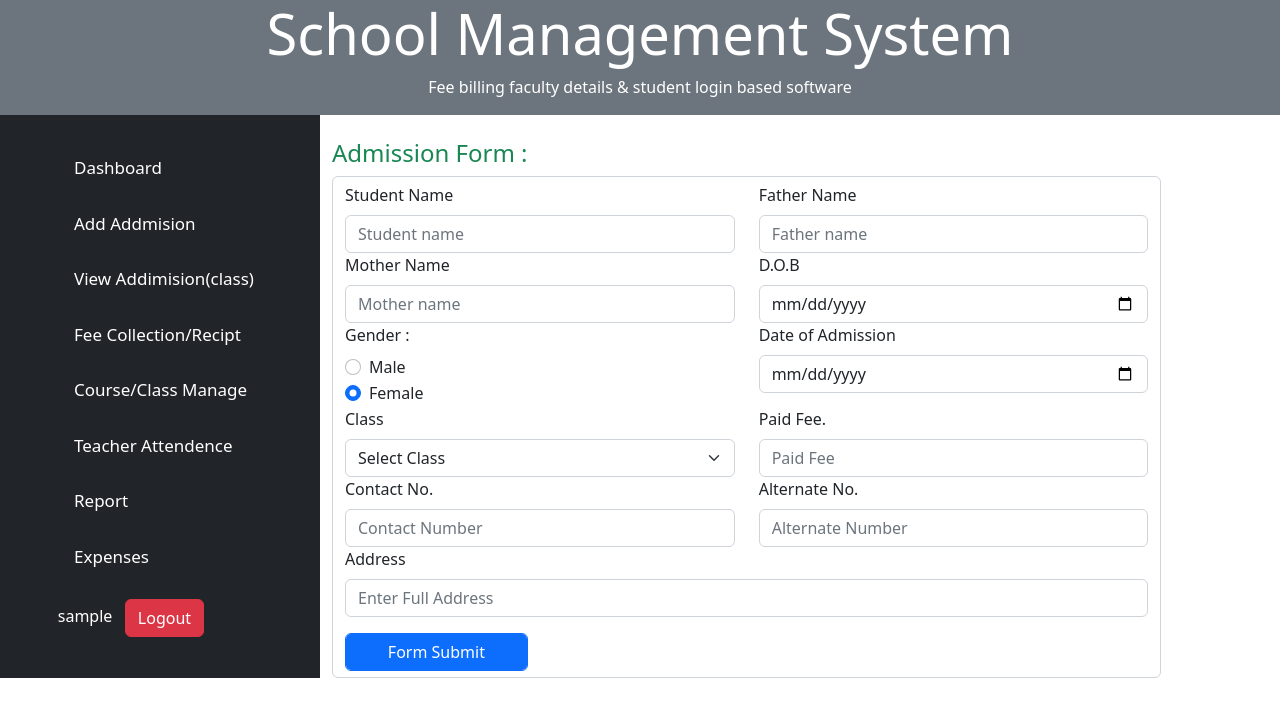
After one commit to Ankitkumarrai/pfixs_php, a PHP site: page /admission.php in a window 1280 px wide. The commit adds this page. Shown: the top 717 px of the page. Run offline with PHP 8.4, Linux system fonts and the light colour scheme; the visitor is signed in with stand-in values (Sample User, id 1).

Commit message:
new update;

```diff
--- a/Log_in.php
+++ b/Log_in.php
@@ -11,7 +11,7 @@ session_start();
     <title>Admin - School management system </title>
     <meta name="viewport" content="width=device-width,intial-scale=1.0" />
     <link href="https://cdn.jsdelivr.net/npm/bootstrap@5.2.0-beta1/dist/css/bootstrap.min.css" rel="stylesheet">
-    <link rel="stylesheet" type="text/css" href="css/style.css">
+     <link rel="stylesheet" type="text/css" href="css/style.css">
     <link rel="stylesheet" href="https://cdnjs.cloudflare.com/ajax/libs/font-awesome/4.7.0/css/font-awesome.min.css">
 </head>
 
@@ -114,3 +114,6 @@ if(isset($_POST['save'])){
 </body>
 
 </html>
+<?php
+mysqli_close($conn);
+?>
--- /dev/null
+++ b/admission.php
@@ -0,0 +1,169 @@
+<?php
+
+session_start();
+if (!isset($_SESSION['User_name'])) {
+    header('location:Log_in.php');
+}
+
+?>
+
+<!DOCTYPE html>
+<html>
+
+<head>
+    <title>Admin - School management system </title>
+    <meta name="viewport" content="width=device-width,intial-scale=1.0" />
+    <link href="https://cdn.jsdelivr.net/npm/bootstrap@5.2.0-beta1/dist/css/bootstrap.min.css" rel="stylesheet">
+    <link rel="stylesheet" type="text/css" href="css/mystyle.css">
+    <link rel="stylesheet" href="https://cdnjs.cloudflare.com/ajax/libs/font-awesome/4.7.0/css/font-awesome.min.css">
+</head>
+
+
+<body>
+    <div class="container-fluid">
+        <div class="row">
+            <div class="col-md-12">
+                <?php include 'header.php' ?>
+            </div>
+
+        </div>
+        <div class="row">
+            <div class="col-md-3 bg-dark text-white">
+                <?php include 'leftbar.php' ?>
+                <div>
+                    &nbsp;&nbsp;&nbsp;&nbsp;&nbsp;&nbsp;&nbsp;&nbsp;&nbsp;&nbsp; <?php echo $_SESSION['User_name']; ?>&nbsp;&nbsp;
+                    <button type="submit" name="save" class="btn btn-danger"><a href="logout.php" class="text-white" style="text-decoration:none;">Logout</a></button>
+                </div>
+            </div>
+            <div class="col-md-8">
+                <div class="row pt-4">
+                    <div class="col-md-12 text-success">
+                        <h4>Admission Form : </h4>
+                    </div>
+                </div>
+                <form action="<?php echo $_SERVER['PHP_SELF']; ?>" name="Admissionform" class="form-control">
+                    <div class="row">
+                        <div class="col-md-6">
+                            <div class="form-group">
+                                <label for="sname" class="form-label">Student Name</label>
+                                <input type="text" name="sname" id="sname" class="form-control" placeholder="Student name" />
+                            </div>
+                        </div>
+                        <div class="col-md-6">
+                            <div class="form-group">
+                                <label for="fname" class="form-label">Father Name</label>
+                                <input type="text" name="fname" id="fname" class="form-control" placeholder="Father name" />
+                            </div>
+                        </div>
+                    </div>
+                    <div class="row">
+                        <div class="col-md-6">
+                            <div class="form-group">
+                                <label for="mname" class="form-label">Mother Name</label>
+                                <input type="text" name="mname" id="mname" class="form-control" placeholder="Mother name" />
+
+                            </div>
+                        </div>
+                        <div class="col-md-6">
+                            <div class="form-group">
+                                <label for="DOB" class="form-label">D.O.B</label>
+                                <input type="date" name="DOB" id="DOB" class="form-control" />
+
+                            </div>
+                        </div>
+                    </div>
+                    <div class="row">
+                        <div class="col-md-6">
+                            <div class="form-group">
+                                <label class="form-label"> Gender :</label>
+
+                                <div class="form-check">
+                                    <input class="form-check-input" type="radio" name="gender" id="male">
+                                    <label class="form-check-label" for="male">
+                                        Male
+                                    </label>
+                                </div>
+                                <div class="form-check">
+                                    <input class="form-check-input" type="radio" name="gender" id="female" checked>
+                                    <label class="form-check-label" for="female">
+                                        Female
+                                    </label>
+                                </div>
+                            </div>
+                        </div>
+                        <div class="col-md-6">
+                            <div class="from-group">
+                                <label for="DOM" class="form-label">Date of Admission</label>
+                                <input type="date" name="DOM" id="DOM" class="form-control" />
+                            </div>
+                        </div>
+
+                    </div>
+                    <div class="row">
+                        <div class="col-md-6">
+                            <div class="form-group">
+                                <label for="classlist" class="form-label">Class </label>
+                                <select id="classlist" class="form-select">
+                                    <option selected>Select Class</option>
+                                    <option>1st</option>
+                                    <option>2nd</option>
+                                    <option>3rd</option>
+                                    <option>4th</option>
+                                    <option>6th</option>
+                                    <option>7th</option>
+                                    <option>8th</option>
+                                    <option>9th</option>
+                                    <option>10th</option>
+                                    <option>11th</option>
+                                    <option>12th</option>
+
+                                </select>
+                            </div>
+                        </div>
+                        <div class="col-md-6">
+                            <div class="form-group">
+                                <label for="paidfee" class="form-label">Paid Fee.</label>
+                                <input type="number" name="paidfee" id="paidfee" class="form-control" placeholder="Paid Fee">
+                            </div>
+                        </div>
+                    </div>
+                    <div class="row">
+                        <div class="col-md-6">
+                            <div class="form-group">
+                                <label for="contact" class="form-label">Contact No.</label>
+                                <input type="text" name="contact" id="contact" placeholder="Contact Number" class="form-control"/>
+                            </div>
+                        </div>
+                        <div class="col-md-6">
+
+                        <div class="form-group">
+                                <label for="alternate" class="form-label">Alternate No.</label>
+                                <input type="text" name="alternate" id="alternate" placeholder="Alternate Number" class="form-control"/>
+                            </div>
+                        </div>
+                    </div>
+                    <div class="row">
+                        <div class="col-md-12">
+                            <div class="form-group">
+                            <label for="address" class="form-label">Address</label>
+                            <input type="text" class="form-control"  name="address" id="address" placeholder="Enter Full Address"/>
+                            </div>
+                        </div>
+                    </div>
+                    <div class="row">
+                    <div class="col-md-3 col-sm-3 mt-3">
+                        <button type="submit" name="save" class="btn btn-primary form-control">Form Submit</button>
+                    </div>
+                    </div>
+
+                </form>
+            </div>
+        </div>
+    </div>
+
+
+
+    <script src="https://cdn.jsdelivr.net/npm/bootstrap@5.2.0-beta1/dist/js/bootstrap.bundle.min.js"></script>
+</body>
+
+</html>
--- /dev/null
+++ b/css/mystyle.css
@@ -0,0 +1,15 @@
+ul.leftbar{
+    padding-top:10px;
+}
+ul.leftbar li{
+    margin:30px;list-style:none;
+}
+ul.leftbar li a{
+    text-decoration:none;font-size:17px;color:white;
+}
+active:ul.leftbar li a{
+     color:whitesmoke;
+}
+ .box{
+    margin:30px;width:158px;color:azure;
+ }
--- a/home.php
+++ b/home.php
@@ -6,7 +6,7 @@
   <meta name="viewport" content="width=device-width, initial-scale=1.0">
 
   <link href="https://cdn.jsdelivr.net/npm/bootstrap@5.2.0-beta1/dist/css/bootstrap.min.css" rel="stylesheet">
-   <link rel="stylesheet" type="text/css" href="css/style.css">
+   <!-- <link rel="stylesheet" type="text/css" href="css/style.css"> -->
   <link rel="stylesheet" href="https://cdnjs.cloudflare.com/ajax/libs/font-awesome/4.7.0/css/font-awesome.min.css">
 </head>
 
@@ -17,7 +17,7 @@
 
   <div class="row">
     <div class="col-md-12 col-lg-12 col-sm-12">
-   <?php require'menu.php'?>
+   <?php include'menu.php'?>
     </div>
   </div>
 
--- /dev/null
+++ b/leftbar.php
@@ -0,0 +1,11 @@
+
+<ul class="leftbar">
+     <li><a href="adminpanel.php">Dashboard</a></li>
+     <li> <a href="admission.php">Add Addmision</a></li>
+     <li><a href="#">View Addimision(class)</a></li>
+     <li><a href="#">Fee Collection/Recipt</a></li>
+     <li><a href="#">Course/Class Manage </a></li>
+     <li><a href="#">Teacher Attendence</a></li>
+     <li><a href="#">Report</a></li>
+     <li><a href="#">Expenses </a></li>
+ </ul>
--- a/sidebar.php
+++ b/sidebar.php
@@ -1,4 +1,4 @@
-<ul>Intranship Course Syllabus :
+<ul class="side">Intranship Course Syllabus :
           <li><a>Front end design Intranship </a></li>
           <li><a>PHP Intranship </a></li>
           <li><a>Java Intranship </a></li>
--- a/signup.php
+++ b/signup.php
@@ -152,7 +152,7 @@
 
                 </form>
             </div>
-            <div class="col-md-4 col-lg-4 col-sm-12  mt-0 sidebar card">
+            <div class="col-md-4 col-lg-4 col-sm-12  mt-0 card">
                 <?php require 'sidebar.php' ?>
 
             </div>
```
Also changed, not shown: adminpanel.php (+27 -9 lines), boxes.php (added, +25 -0 lines), css/style.css (+5 -5 lines).
